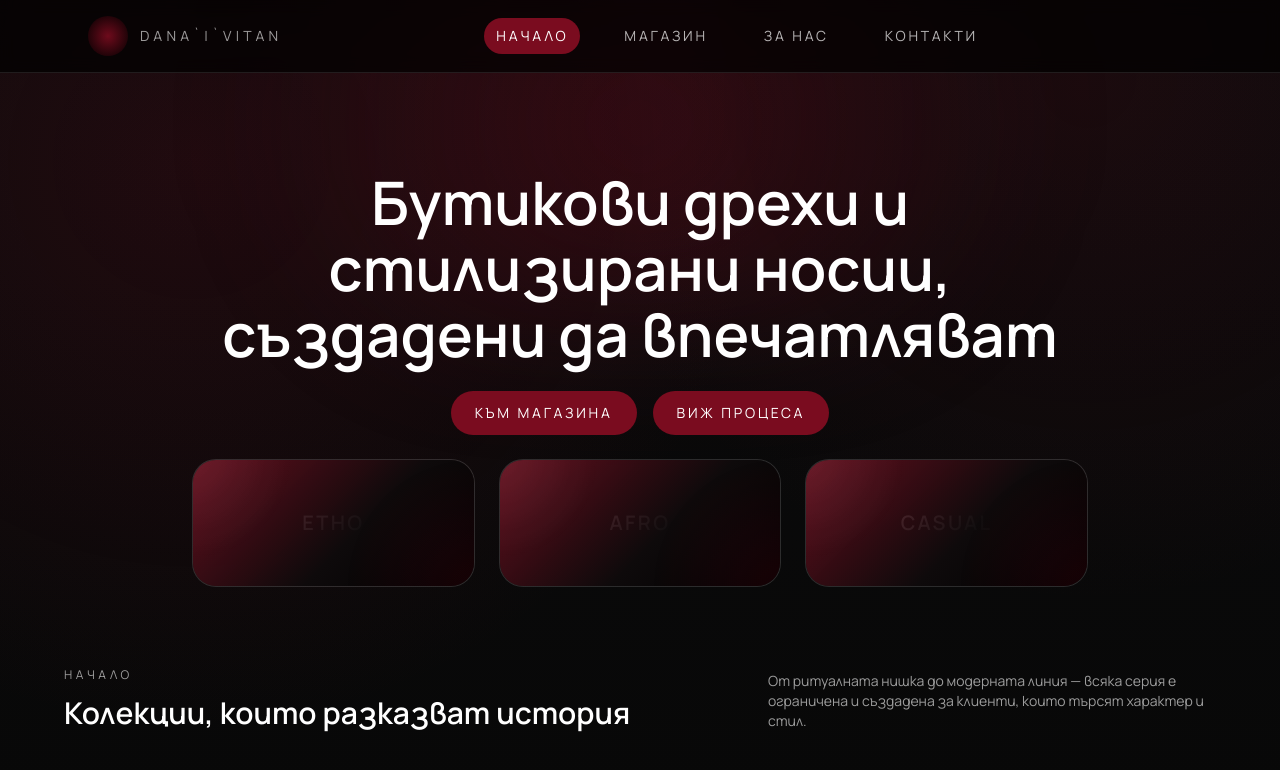
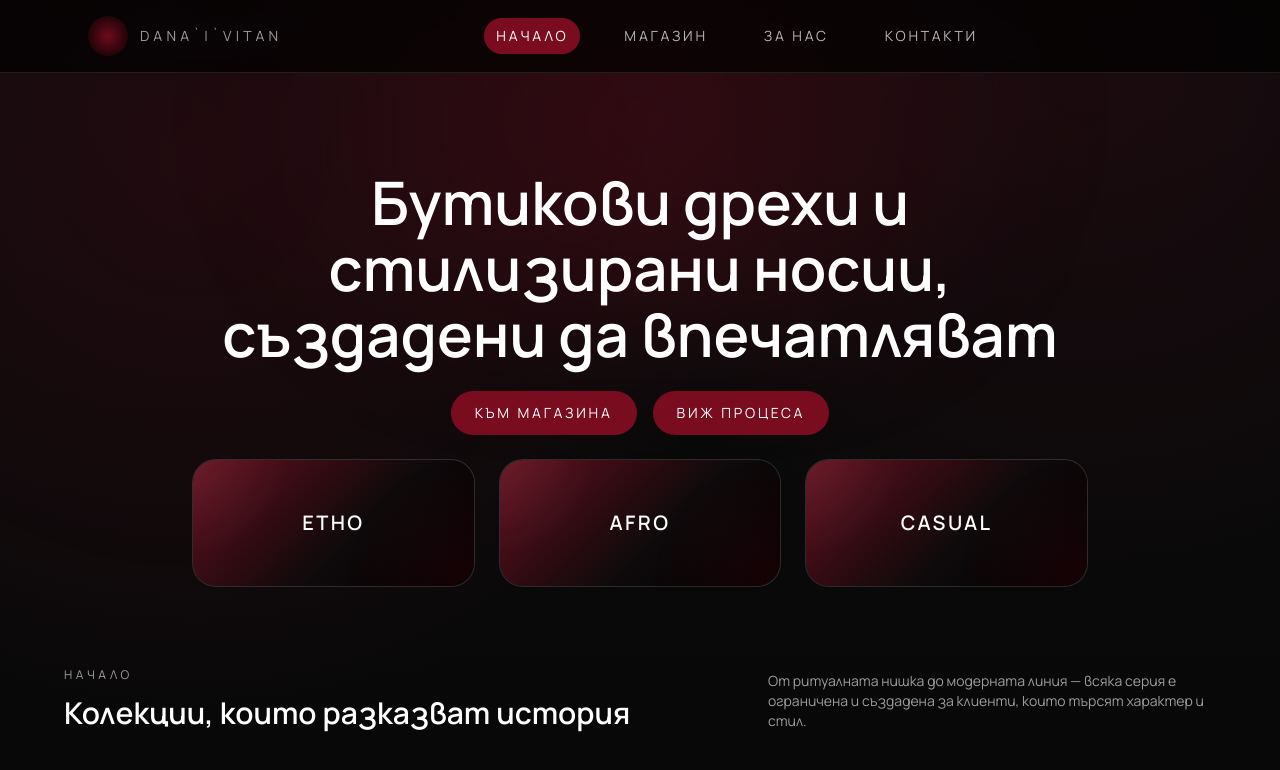
Before and after one commit to Niko5886/shopDanaVitan, a Next.js app: page / in a window 1280 px wide. Shown: the top 770 px of the page. Built offline with nearby package versions, Linux system fonts and the light colour scheme; a web font is replaced by a local one.

Commit message:
Hero: restore brand card labels

```diff
--- a/app/page.tsx
+++ b/app/page.tsx
@@ -39,9 +39,9 @@ export default function Home() {
                       href={item.href}
                       className="group relative block rounded-3xl border border-white/10 bg-white/5 p-4 hover:scale-105 transform-gpu transition h-28 sm:h-32 flex items-center justify-center overflow-hidden"
                     >
-                      <div className="absolute inset-0 bg-[linear-gradient(135deg,rgba(122,12,31,0.78),rgba(14,10,11,0.98)_58%,rgba(0,0,0,1))]" />
-                      <div className="absolute inset-0 bg-[radial-gradient(circle_at_top_left,rgba(255,255,255,0.08),transparent_34%),radial-gradient(circle_at_bottom_right,rgba(122,12,31,0.24),transparent_42%)] opacity-80" />
-                      <div className="text-xl font-semibold text-white uppercase tracking-[0.12em] text-center">
+                      <div className="pointer-events-none absolute inset-0 bg-[linear-gradient(135deg,rgba(122,12,31,0.78),rgba(14,10,11,0.98)_58%,rgba(0,0,0,1))]" />
+                      <div className="pointer-events-none absolute inset-0 bg-[radial-gradient(circle_at_top_left,rgba(255,255,255,0.08),transparent_34%),radial-gradient(circle_at_bottom_right,rgba(122,12,31,0.24),transparent_42%)] opacity-80" />
+                      <div className="relative z-10 text-xl font-semibold text-white uppercase tracking-[0.12em] text-center">
                         {item.title}
                       </div>
                     </a>
```
